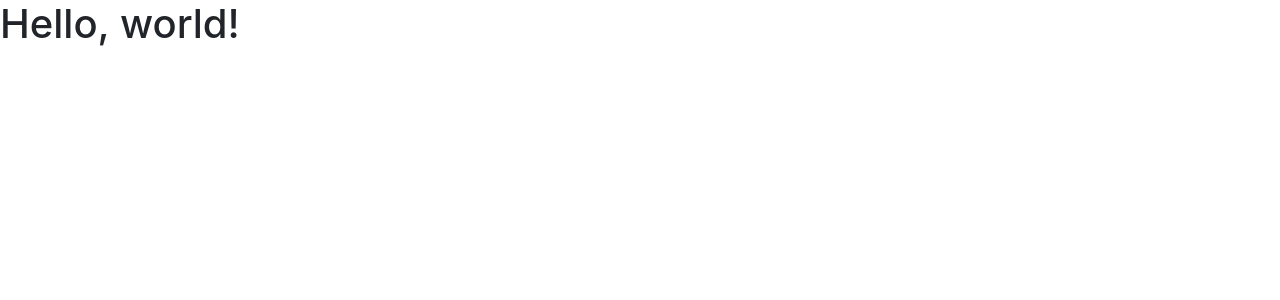
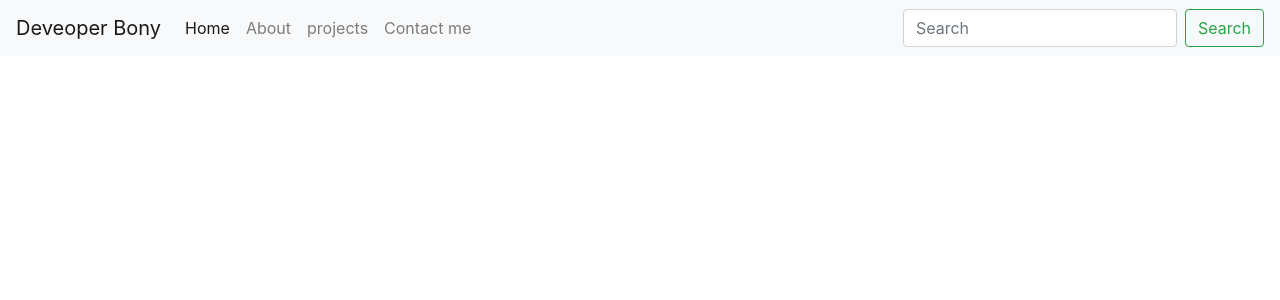
Before and after one commit to bonyborn/my_portfolio, a Django app: page / in a window 1280 px wide. Shown: the top 300 px of the page. Run offline with Django 5.2, Linux system fonts and the light colour scheme.

Commit message:
Update home.html

```diff
--- a/templates/home.html
+++ b/templates/home.html
@@ -11,7 +11,33 @@
     <title>Dashboard!</title>
   </head>
   <body>
-    <h1>Hello, world!</h1>
+    <nav class="navbar navbar-expand-lg navbar-light bg-light">
+  <a class="navbar-brand" href="/">Deveoper Bony</a>
+  <button class="navbar-toggler" type="button" data-toggle="collapse" data-target="#navbarSupportedContent" aria-controls="navbarSupportedContent" aria-expanded="false" aria-label="Toggle navigation">
+    <span class="navbar-toggler-icon"></span>
+  </button>
+
+  <div class="collapse navbar-collapse" id="navbarSupportedContent">
+    <ul class="navbar-nav mr-auto">
+      <li class="nav-item active">
+        <a class="nav-link" href="/">Home <span class="sr-only">(current)</span></a>
+      </li>
+      <li class="nav-item">
+        <a class="nav-link" href="/about">About</a>
+      </li>
+      <li class="nav-item">
+        <a class="nav-link" href="/projects">projects</a>
+      </li>
+      <li class="nav-item">
+        <a class="nav-link" href="/contact">Contact me</a>
+      </li>
+    </ul>
+    <form class="form-inline my-2 my-lg-0">
+      <input class="form-control mr-sm-2" type="search" placeholder="Search" aria-label="Search">
+      <button class="btn btn-outline-success my-2 my-sm-0" type="submit">Search</button>
+    </form>
+  </div>
+    </nav>
 
     <!-- Optional JavaScript -->
     <!-- jQuery first, then Popper.js, then Bootstrap JS -->
```
